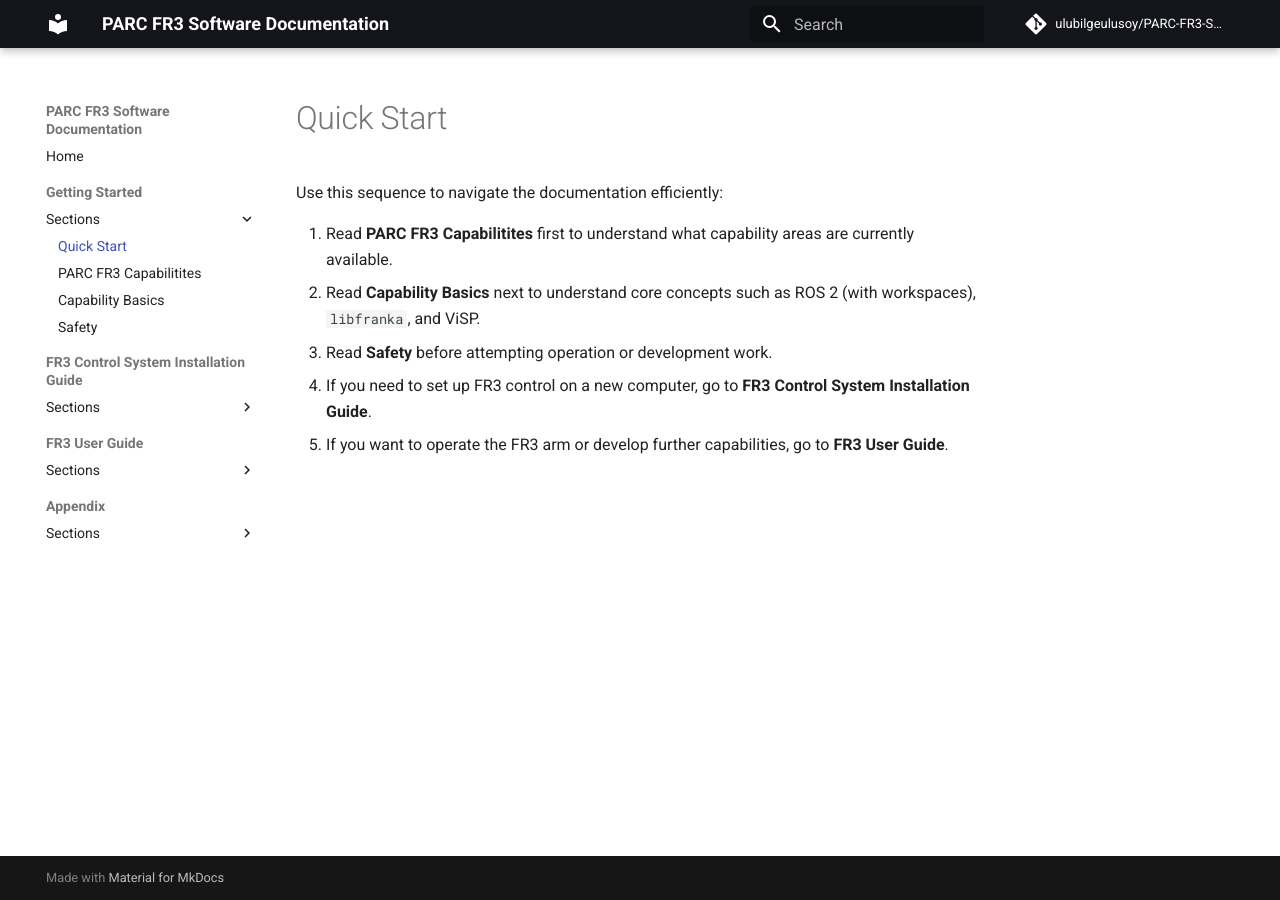
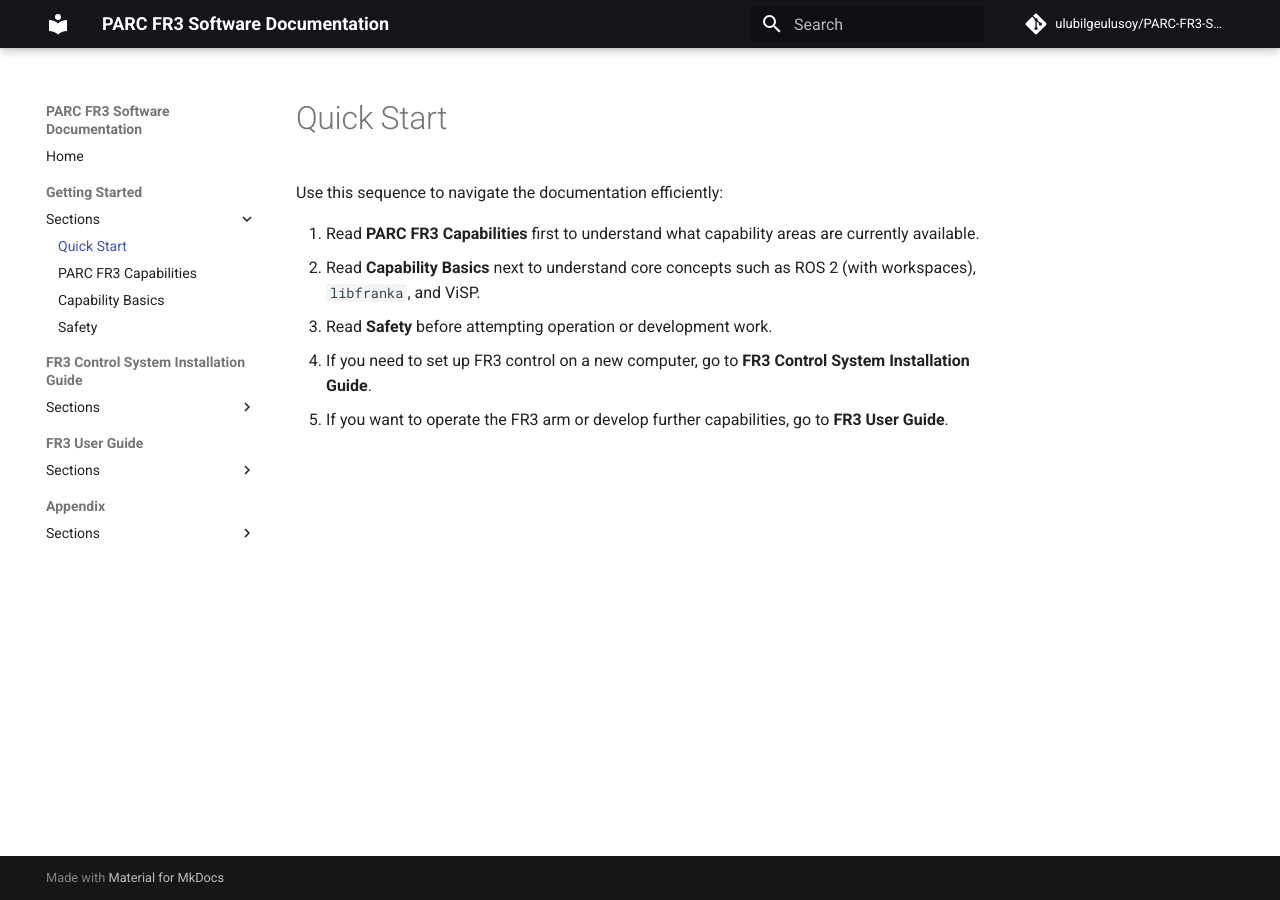
Before and after one commit to ulubilgeulusoy/PARC-FR3-Software-Docs, an MkDocs documentation site: the page built from docs/getting-started/quick-start.md, in a window 1280 px wide. Built offline with MkDocs 1.6.1 and Material for MkDocs 9.7.7, drawn with Linux system fonts in a browser that asks for light colours; comment, search, counter and statistics services are not loaded.

Commit message:
typos udpated

```diff
--- a/docs/getting-started/quick-start.md
+++ b/docs/getting-started/quick-start.md
@@ -2,7 +2,7 @@
 
 Use this sequence to navigate the documentation efficiently:
 
-1. Read **PARC FR3 Capabilitites** first to understand what capability areas are currently available.
+1. Read **PARC FR3 Capabilities** first to understand what capability areas are currently available.
 2. Read **Capability Basics** next to understand core concepts such as ROS 2 (with workspaces), `libfranka`, and ViSP.
 3. Read **Safety** before attempting operation or development work.
 4. If you need to set up FR3 control on a new computer, go to **FR3 Control System Installation Guide**.
--- a/mkdocs.yml
+++ b/mkdocs.yml
@@ -21,7 +21,7 @@ nav:
   - Getting Started:
       - Sections:
           - Quick Start: getting-started/quick-start.md
-          - PARC FR3 Capabilitites: getting-started/parc-fr3-capabilities.md
+          - PARC FR3 Capabilities: getting-started/parc-fr3-capabilities.md
           - Capability Basics: getting-started/capability-basics.md
           - Safety: getting-started/safety.md
   - FR3 Control System Installation Guide:
```
